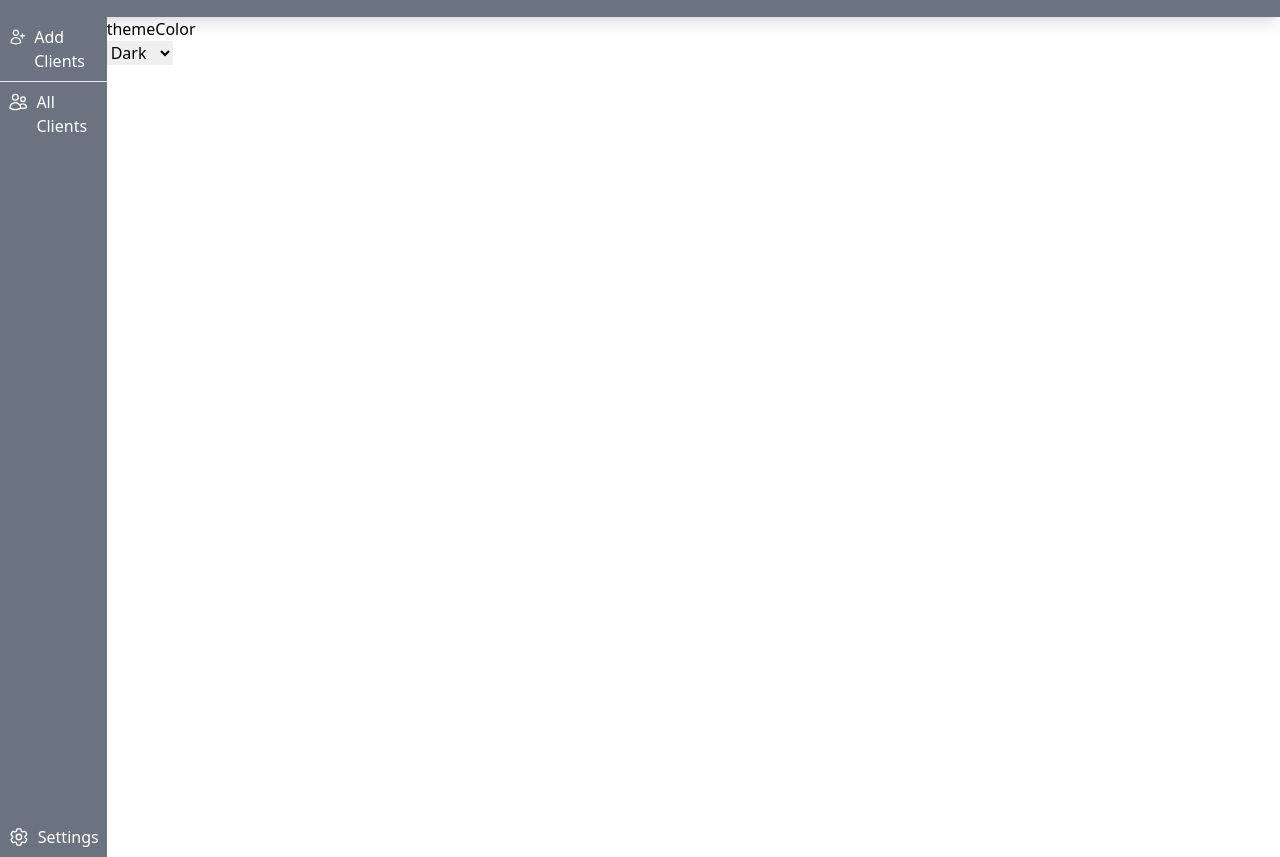
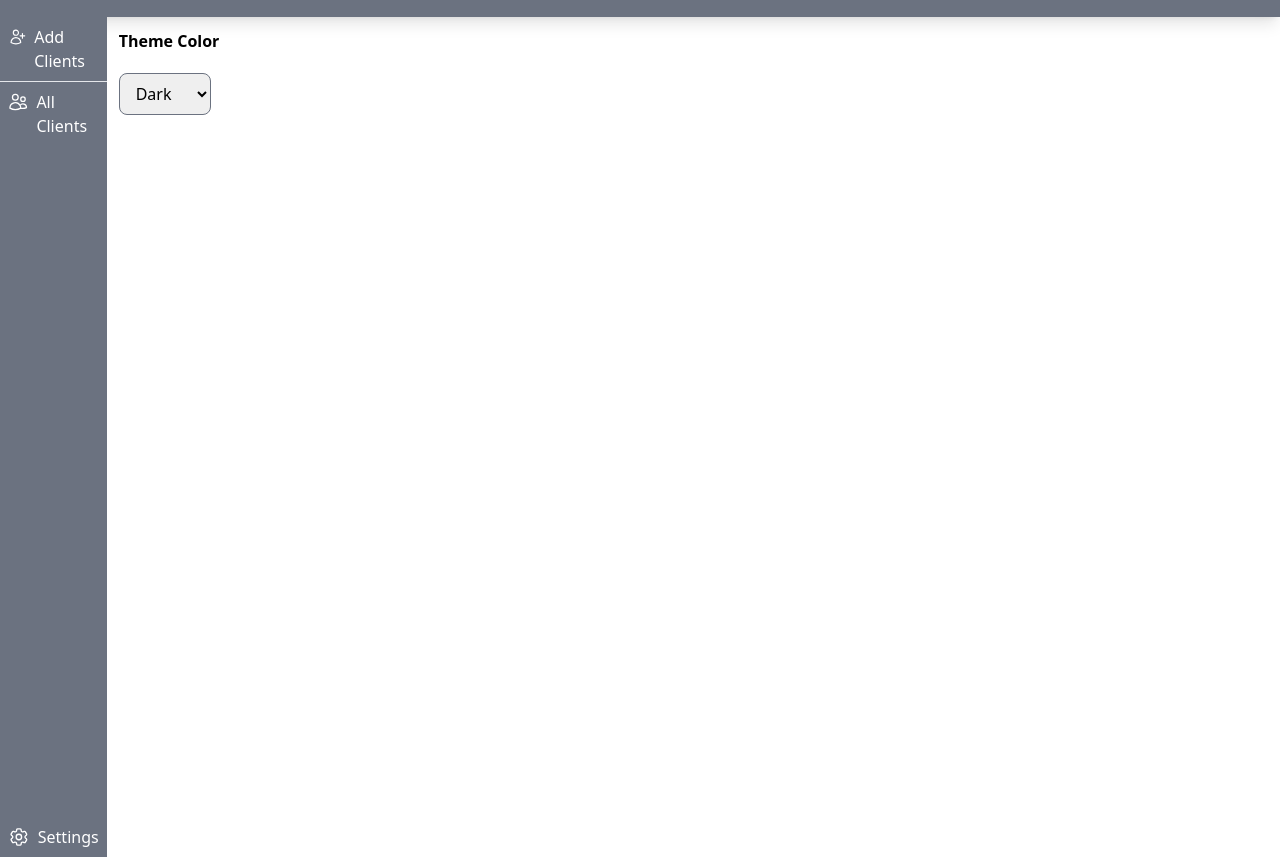
Before and after one commit to safaroque7/dashboard, a website built with Vite: page settings.html in a window 1280 px wide. Shown: the part 71-928 px from the top of the page. Built offline with nearby package versions, Linux system fonts and the light colour scheme.

Commit message:
Settings page updated

```diff
--- a/settings.html
+++ b/settings.html
@@ -103,10 +103,10 @@
         </div>
       </div>
 
-      <div class="w-11/12">
+      <div class="w-11/12 p-3">
         <form action="#">
-          <label for="theme" class="block"> themeColor </label>
-          <select name="themeColor" id="themeColor">
+          <label for="theme" class="block pb-2 capitalize font-bold mb-3"> theme Color </label>
+          <select name="themeColor" id="themeColor" class="border px-3 py-2 border-gray-500 rounded-lg">
             <option value="Dark"> Dark </option>
             <option value="light"> Light </option>
             <option value="Green"> Green </option>
```
